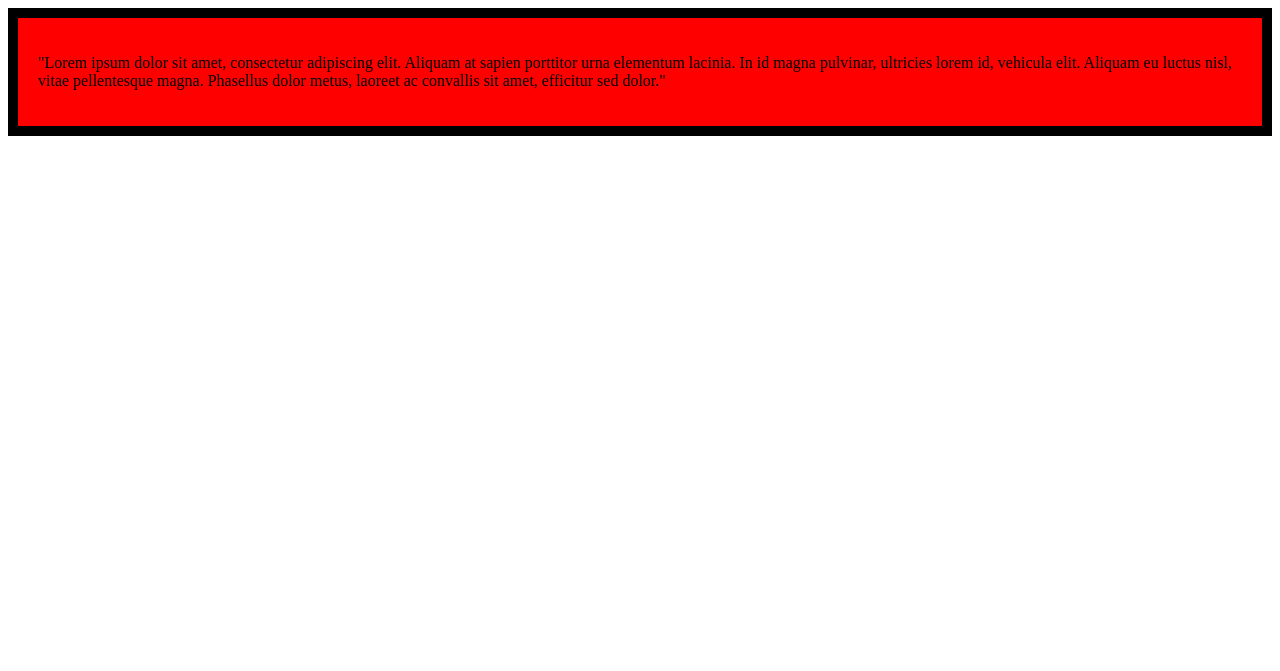
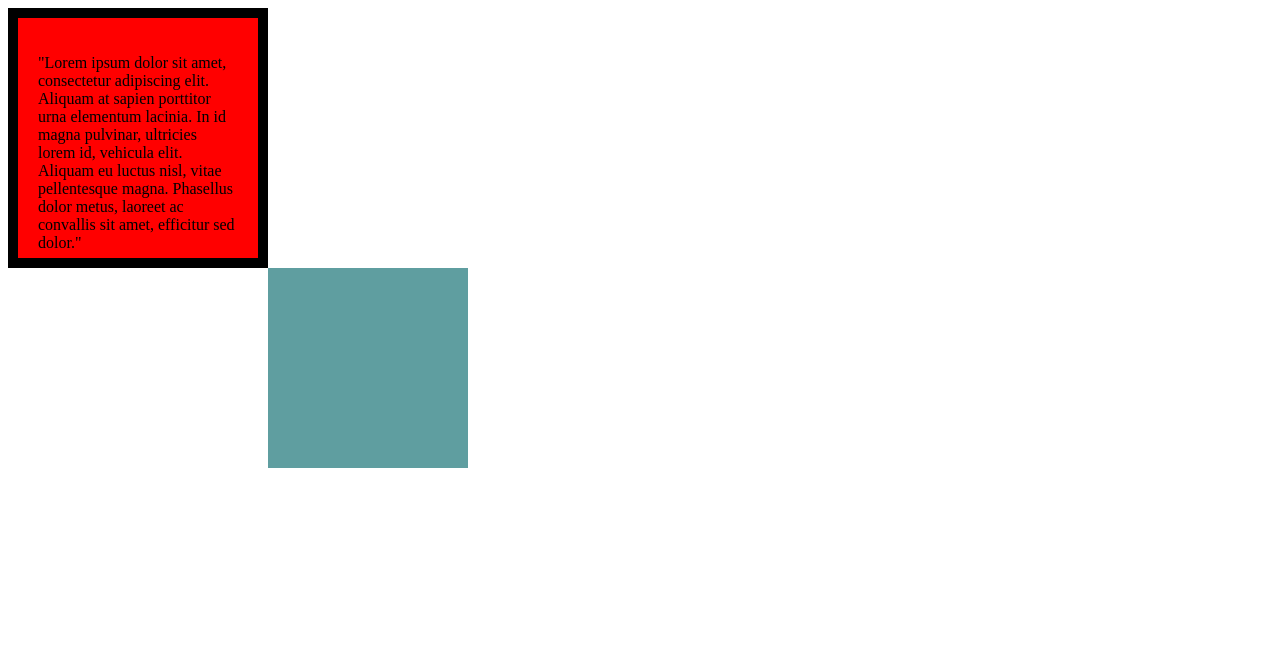
Before and after one commit to Amber94mk/html-portfolio, a plain HTML site: page index.html in a window 1280 px wide. Drawn offline with Linux system fonts and the light colour scheme.

Commit message:
Update index.html

```diff
--- a/index.html
+++ b/index.html
@@ -6,8 +6,8 @@
   <title>CSS Box Model</title>
   <style>
     /* Write your CSS code here */
-div{height;200px;
-    width;200px}
+div{height:200px;
+    width:200px;}
 #first{background-color: red;
        padding: 20px;
        border: 10px solid black;}
```
